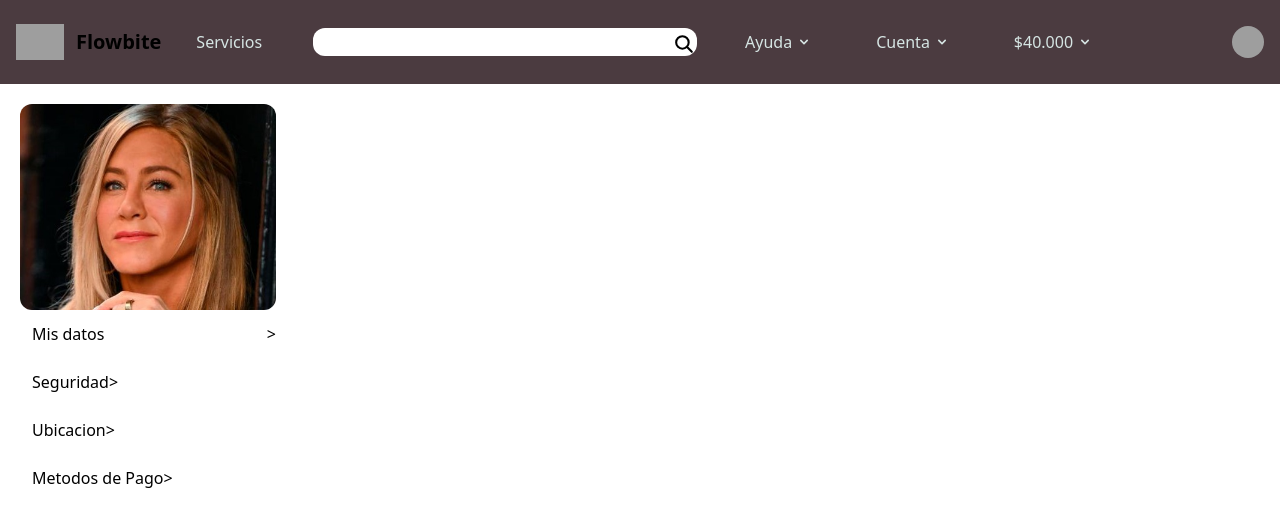
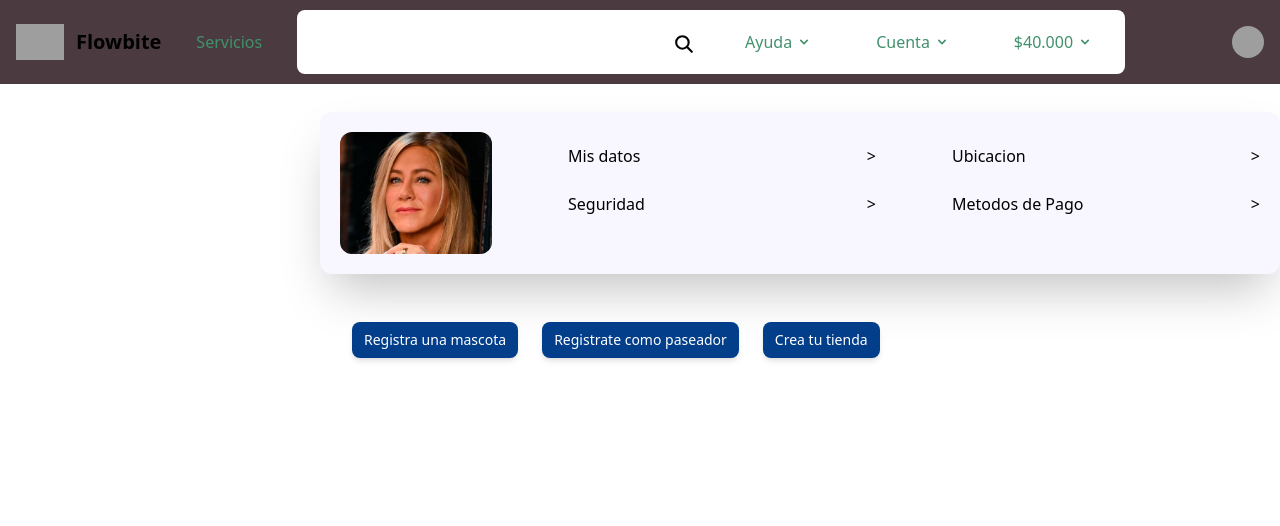
Before and after one commit to PetFriendlyUniverse/Henry-Pf, a React (Vite) app in the folder client/: page /profile in a window 1280 px wide. Shown: the top 526 px of the page. Built offline with nearby package versions, Linux system fonts and the light colour scheme; grey boxes are pictures that could not be loaded.

Commit message:
estilado a medias de profile user y creacion de colores en tailwind

```diff
--- a/client/src/components/Button/LinkButton.jsx
+++ b/client/src/components/Button/LinkButton.jsx
@@ -1,10 +1,9 @@
-function LinkButton ({component}) {
-    return (
-        <button
-        className="px-3 py-2 text-sm font-medium text-center text-white bg-blue-700 rounded-lg hover:bg-blue-800 focus:bg-blue-900">
-            {component}
-        </button>
-    )
+function LinkButton({ component }) {
+  return (
+    <button className="focus:bg-blue-900 mx-3 rounded-lg bg-blue px-3 py-2 text-center text-sm font-medium text-white shadow-md hover:bg-blueHover">
+      {component}
+    </button>
+  );
 }
 
 export default LinkButton;
--- a/client/src/pages/ecommerce/Profile/Profile.jsx
+++ b/client/src/pages/ecommerce/Profile/Profile.jsx
@@ -1,9 +1,8 @@
 import { useState } from "react";
+import LinkButton from "../../../components/Button/LinkButton";
+
 import photoUser from "../../../assets/borrador/profile.jpg";
-
 import keyUser from "../../../assets/user/key.svg";
-import profileUser from "../../../assets/user/profile.svg";
-import secutiryUser from "../../../assets/user/security.svg";
 
 function Profile() {
   const [showInfo, setShowInfo] = useState(false);
@@ -39,13 +38,13 @@ function Profile() {
     }
   };
   return (
-    <div className="w-full">
-      <div className="mx-0 w-3/4 p-5">
-        <div className="flex">
-          <div className="">
-            <div className="w-64">
-              <img src={photoUser} alt="profile" className="rounded-xl" />
-            </div>
+    <div className="w-9/12">
+      <div className="ml-12 mt-7 w-full rounded-xl bg-customProfile p-5 shadow-2xl lg:ml-80 lg:flex">
+        <div className="mx-0 w-full lg:w-1/3">
+          <img src={photoUser} alt="profile" className="rounded-xl" />
+        </div>
+        <div className="lg:pl-16">
+          <div className="lg:w-80">
             <div className="py-3 pl-3">
               <div className="flex justify-between">
                 <h3 className="">Mis datos</h3>
@@ -54,20 +53,18 @@ function Profile() {
               {showInfo ? (
                 <div className="">
                   <div className="flex justify-between pb-1">
-                    <p className="px-3">Nombre: Maria Lucatelli</p>
+                    <p className="">Nombre: Maria Lucatelli</p>
                     <img src={keyUser} alt="edit" className="w-4" />
                   </div>
                   <div className="flex justify-between pb-1">
-                    <p className="px-3">Mascotas: Manuelita</p>
+                    <p className="">Mascotas: Manuelita</p>
                     <img src={keyUser} alt="edit" className="w-4" />
                   </div>
                 </div>
               ) : null}
             </div>
           </div>
-        </div>
-        <div className="flex justify-between">
-          <div className="">
+          <div className="lg:w-80">
             <div className="py-3 pl-3">
               <div className="flex justify-between">
                 <h3 className="">Seguridad</h3>
@@ -76,11 +73,15 @@ function Profile() {
               {showSecurity ? (
                 <div className="">
                   <div className="flex justify-between pb-1">
-                    <p className="px-3">Mail: marialucatelli@gmail.com</p>
+                    <p className="">Mail: marialucatelli@gmail.com</p>
                     <img src={keyUser} alt="edit" className="w-4" />
                   </div>
                   <div className="flex justify-between pb-1">
-                    <p className="px-3">Contraseña: marialucatelli777</p>
+                    <p className="">Contraseña: marialucatelli777</p>
+                    <img src={keyUser} alt="edit" className="w-4" />
+                  </div>
+                  <div className="flex justify-between pb-1">
+                    <p className="">Telefono: +5991112794823</p>
                     <img src={keyUser} alt="edit" className="w-4" />
                   </div>
                 </div>
@@ -88,8 +89,8 @@ function Profile() {
             </div>
           </div>
         </div>
-        <div className="flex justify-between">
-          <div className="">
+        <div className="lg:pl-16">
+          <div className="lg:w-80">
             <div className="py-3 pl-3">
               <div className="flex justify-between">
                 <h3 className="">Ubicacion</h3>
@@ -98,20 +99,18 @@ function Profile() {
               {showUbi ? (
                 <div className="">
                   <div className="flex justify-between pb-1">
-                    <p className="px-3">Departamento: CABA</p>
+                    <p className="">Departamento: CABA</p>
                     <img src={keyUser} alt="edit" className="w-4" />
                   </div>
                   <div className="flex justify-between pb-1">
-                    <p className="px-3">Delivery: Calle falsa 123</p>
+                    <p className="">Delivery: Calle falsa 123</p>
                     <img src={keyUser} alt="edit" className="w-4" />
                   </div>
                 </div>
               ) : null}
             </div>
           </div>
-        </div>
-        <div className="flex justify-between">
-          <div className="">
+          <div className="lg:w-80">
             <div className="py-3 pl-3">
               <div className="flex justify-between">
                 <h3 className="">Metodos de Pago</h3>
@@ -120,11 +119,11 @@ function Profile() {
               {showPayment ? (
                 <div className="">
                   <div className="flex justify-between pb-1">
-                    <p className="px-3">Efectivo</p>
+                    <p className="">Efectivo</p>
                     <img src={keyUser} alt="edit" className="w-4" />
                   </div>
                   <div className="flex justify-between pb-1">
-                    <p className="px-3">
+                    <p className="">
                       Tarjeta:{" "}
                       {
                         <select>
@@ -142,6 +141,11 @@ function Profile() {
           </div>
         </div>
       </div>
+      <div className="ml-12 mt-7 w-full rounded-xl p-5 lg:ml-80 lg:flex">
+        <LinkButton component={"Registra una mascota"} />
+        <LinkButton component={"Registrate como paseador"} />
+        <LinkButton component={"Crea tu tienda"} />
+      </div>
     </div>
   );
 }
--- a/client/tailwind.config.cjs
+++ b/client/tailwind.config.cjs
@@ -8,6 +8,16 @@ module.exports = {
       crem: "#CACFD6",
       green: "#D6E5E3",
       yellow: "#E1BC29",
+      customProfile: "#f8f7ff",
+      green: "#40916c",
+      greenHover: "#2d6a4f",
+      red: "#dc2f02",
+      redHover: "#6a040f",
+      blue: "#023e8a",
+      blueHover: "#03045e",
+      grey: "#e9ecef",
+      greyHover: "#ced4da",
+      white: "#ffff",
     },
     extend: {},
   },
```
